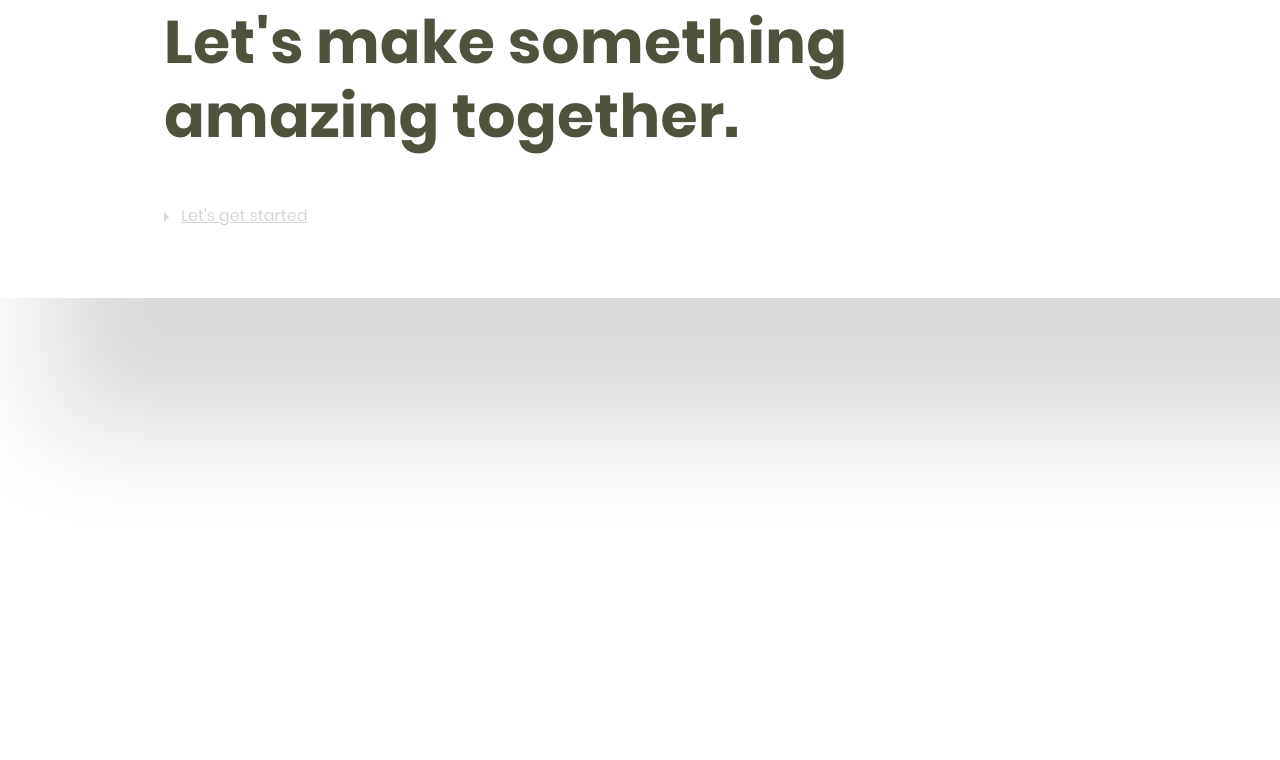
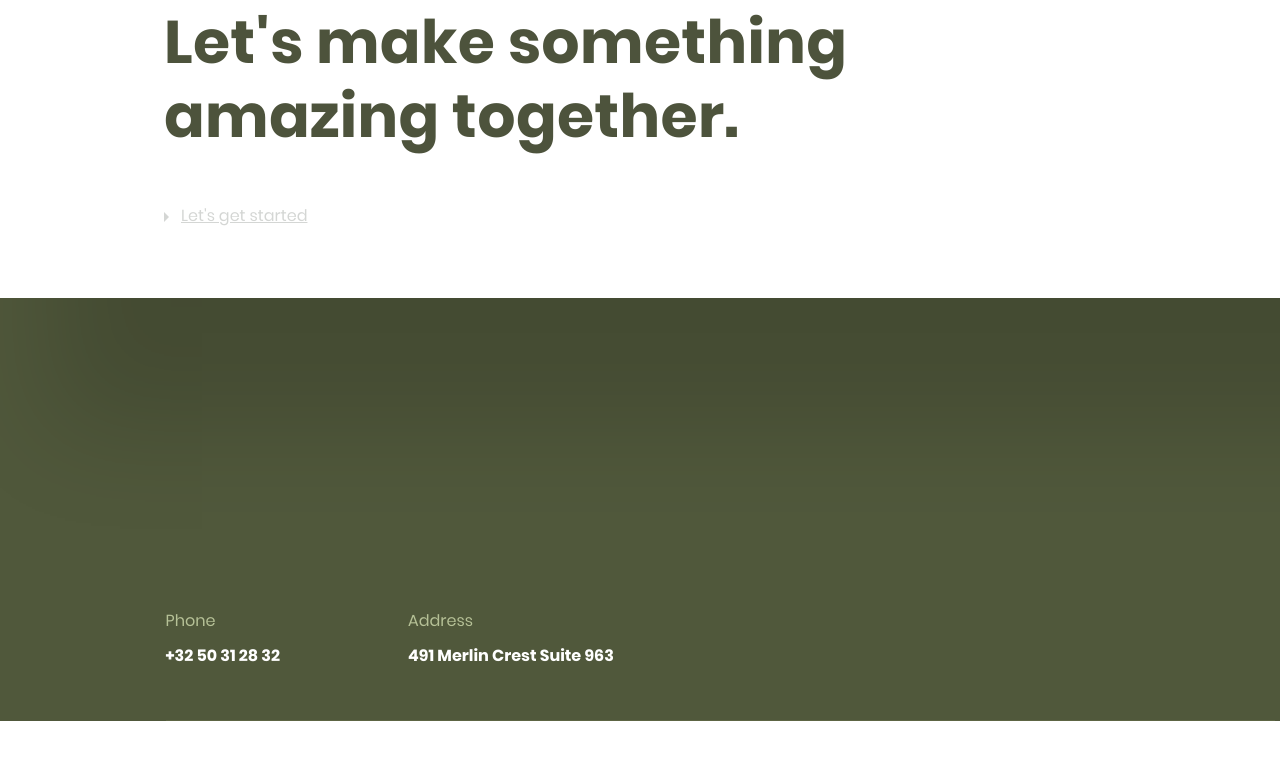
Before and after one commit to jenea130/html-webovio, a plain HTML site: page index.html in a window 1280 px wide. Shown: the part 1640-2400 px from the top of the page. Drawn offline with Linux system fonts and the light colour scheme.

Commit message:
footer-top

```diff
--- a/css/style.css
+++ b/css/style.css
@@ -479,3 +479,41 @@ a {
     letter-spacing: .4px;
     color: #4D533C;
 }
+
+.main-footer {
+    position: relative;
+    z-index: 1;
+    padding-top: 310px;
+    color: white;
+    background: #50583B;
+}
+
+
+.footer-top {
+    padding-bottom: 52px;
+    border-bottom: 1px solid #5D6544;
+}
+
+.footer-top__row {
+    display: flex;
+}
+
+.footer-top__column {
+    margin-right: 128px;
+}
+
+.footer-top__label {
+    margin-bottom: 10px;
+    font-size: 16px;
+    color: #b6c197;
+}
+
+.footer-top__value a {
+    font-size: 16px;
+    font-weight: 700;
+    color: white;
+}
+
+.footer-top__value a:hover {
+    text-decoration: underline;
+}
--- a/index.html
+++ b/index.html
@@ -82,6 +82,26 @@
 		</h2>
 		<a href="#" class="btn btn--accent">Let's get started</a>
 	</section>
+	<footer class="main-footer">
+		<div class="container">
+			<div class="footer-top">
+				<div class="footer-top__row">
+					<div class="footer-top__column">
+						<div class="footer-top__label">Phone</div>
+						<div class="footer-top__value"><a href="tel:+3250312832" target="_blank">+32 50 31 28 32</a>
+						</div>
+					</div>
+					<div class="footer-top__column">
+						<div class="footer-top__label">Address</div>
+						<div class="footer-top__value"><a href="https://goo.gl/maps/s3ndVis1J6EyqRg18"
+								target="_blank">491 Merlin Crest Suite 963</a></div>
+					</div>
+				</div>
+			</div>
+			<div class="footer-center"></div>
+			<div class="footer-bottom"></div>
+		</div>
+	</footer>
 </body>
 
 </html>
```
Lines whose indentation alone changed are shown as unchanged.
